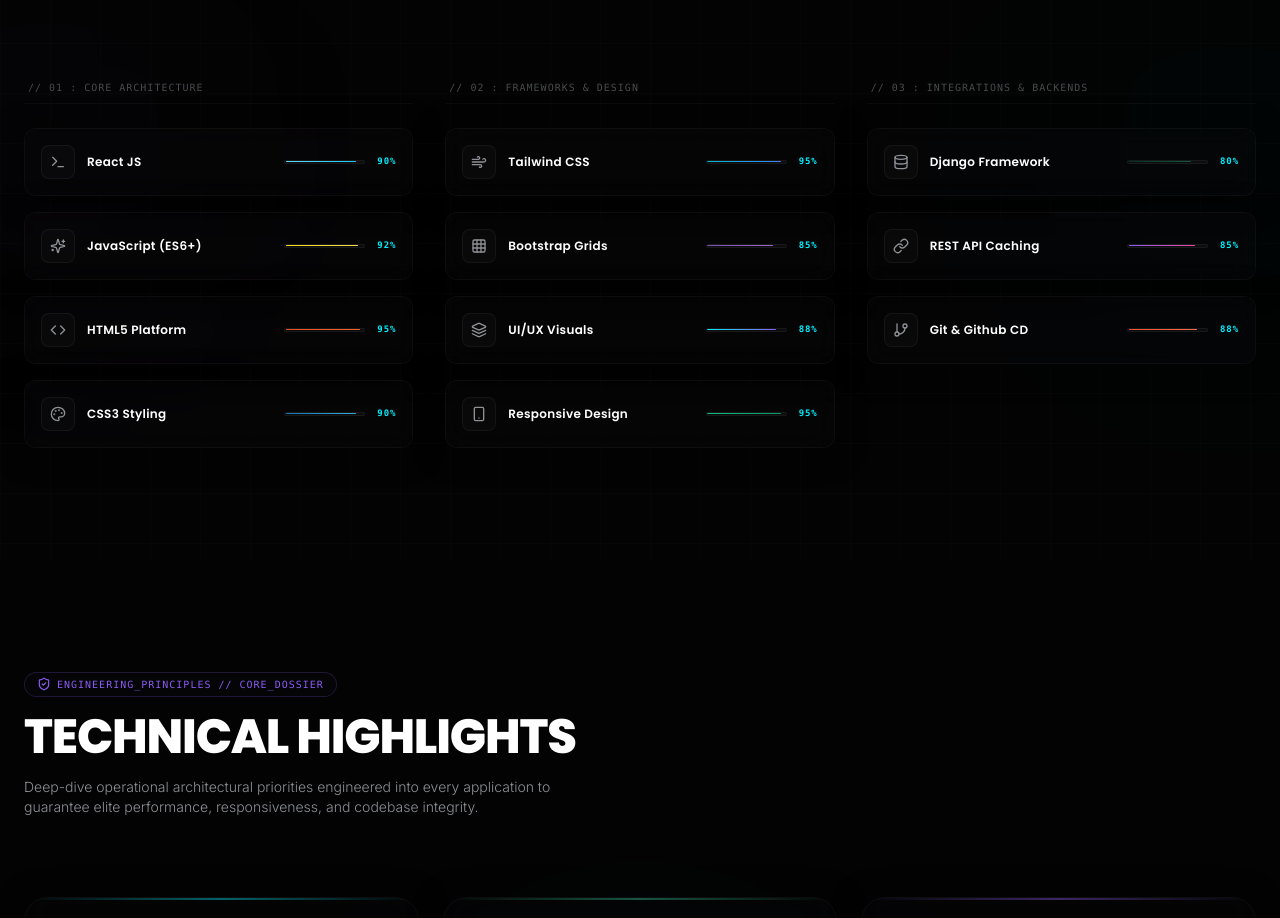
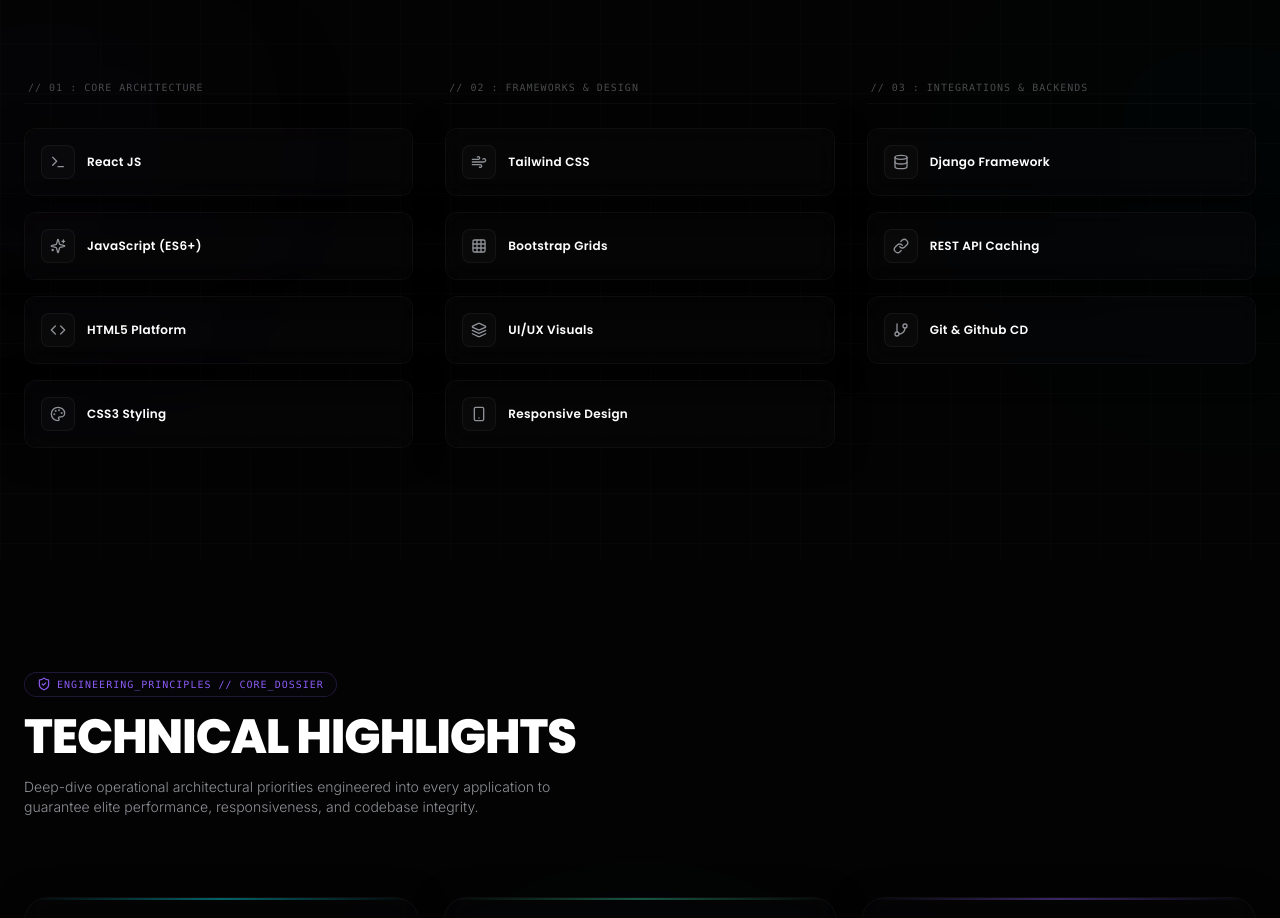
Before and after one commit to Zakki-05/codebyzakki, a React (Vite) app: page / in a window 1280 px wide. Shown: the part 1840-2758 px from the top of the page. Built offline with nearby package versions, Linux system fonts and the light colour scheme.

Commit message:
feat: implement Skills component with categorized technology matrices and interactive animations

```diff
--- a/src/components/Skills.jsx
+++ b/src/components/Skills.jsx
@@ -81,42 +81,16 @@
                       transition={{ delay: skillIdx * 0.05 + catIdx * 0.1, type: 'spring', stiffness: 200, damping: 20 }}
                       onClick={playClick}
                       onMouseEnter={playHover}
-                      className="p-4 rounded-xl glass-card border-white/5 flex items-center justify-between group cursor-pointer relative overflow-hidden"
+                      className="p-4 rounded-xl glass-card border-white/5 flex items-center gap-3 group cursor-pointer relative overflow-hidden"
                     >
                       {/* Subtle hover background accent */}
                       <div className="absolute inset-0 bg-white/[0.005] group-hover:bg-white/[0.015] transition-all duration-300 pointer-events-none" />
 
-                      {/* Left: Icon and Name */}
-                      <div className="flex items-center gap-3 relative z-10">
-                        <div className="p-2 rounded-lg bg-white/[0.02] border border-white/5 text-text-gray group-hover:bg-white group-hover:text-black group-hover:border-white transition-all duration-300">
-                          <Icon className="w-4 h-4" />
-                        </div>
-                        <span className="font-poppins text-xs font-semibold text-white tracking-wide">{skill.name}</span>
+                      {/* Icon and Name */}
+                      <div className="p-2 rounded-lg bg-white/[0.02] border border-white/5 text-text-gray group-hover:bg-white group-hover:text-black group-hover:border-white transition-all duration-300 relative z-10">
+                        <Icon className="w-4 h-4" />
                       </div>
-
-                      {/* Right: Progress level indicator */}
-                      <div className="flex items-center gap-3 relative z-10 w-24 sm:w-28 flex-shrink-0">
-                        <div
-                          className="h-1 w-full bg-white/[0.03] border border-white/5 rounded-full overflow-hidden p-[0.5px]"
-                          role="progressbar"
-                          aria-valuenow={skill.level}
-                          aria-valuemin="0"
-                          aria-valuemax="100"
-                          aria-label={`Proficiency in ${skill.name}`}
-                        >
-                          <motion.div
-                            initial={{ width: 0 }}
-                            whileInView={{ width: `${skill.level}%` }}
-                            viewport={{ once: true }}
-                            transition={{ delay: 0.1, duration: 1, ease: 'easeOut' }}
-                            className={`h-full bg-gradient-to-r ${skill.color} rounded-full`}
-                          />
-                        </div>
-                        <span className="font-mono text-[9px] text-neon-blue font-bold tracking-widest w-6 text-right">
-                          {skill.level}%
-                        </span>
-                      </div>
-
+                      <span className="font-poppins text-xs font-semibold text-white tracking-wide relative z-10">{skill.name}</span>
                     </motion.div>
                   );
                 })}
```
